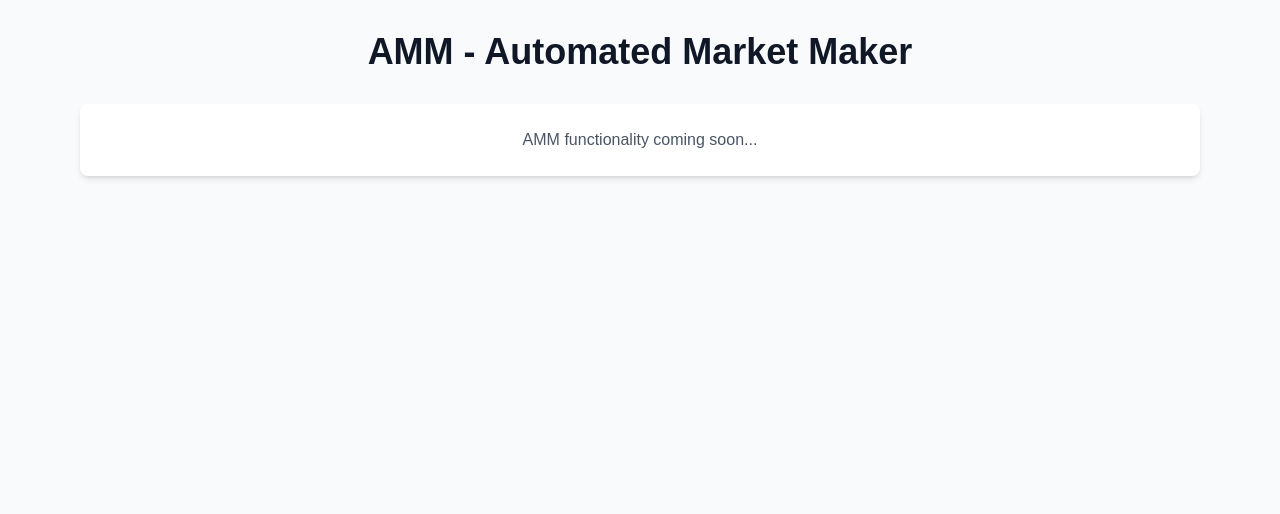
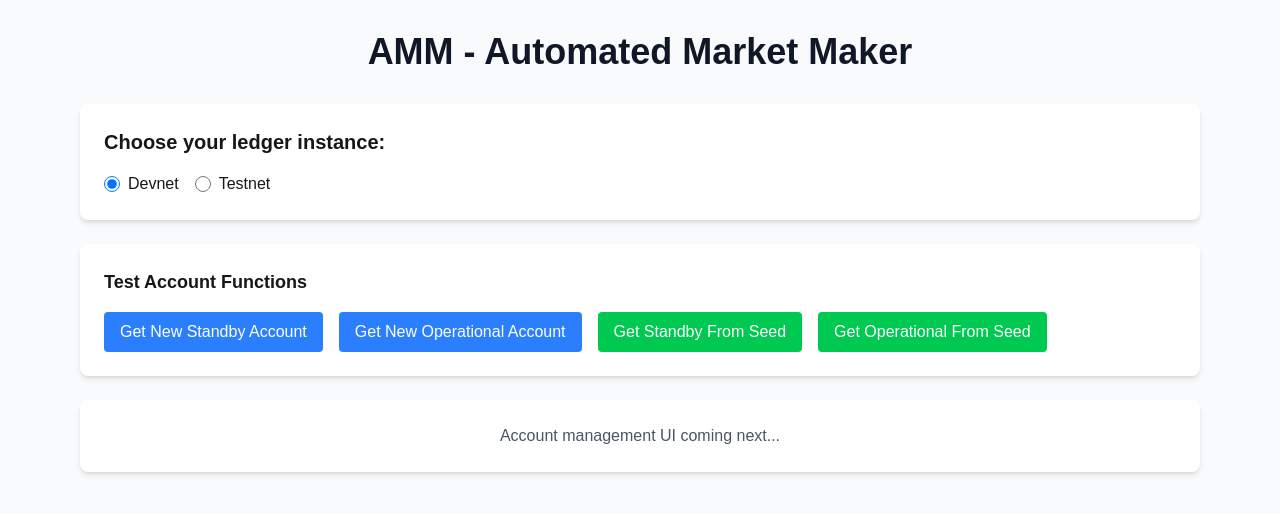
Before and after one commit to Avoisavo/EasyA-Wiser, a Next.js app: page /amm in a window 1280 px wide. Shown: the top 514 px of the page. Built offline with nearby package versions, Linux system fonts and the light colour scheme.

Commit message:
added network and account management

```diff
--- a/pages/amm.js
+++ b/pages/amm.js
@@ -3,6 +3,121 @@ import Head from 'next/head';
 import * as xrpl from 'xrpl';
 
 export default function AMM() {
+  // Network selection
+  const [selectedNetwork, setSelectedNetwork] = useState('devnet');
+
+  // Account states
+  const [standbyAccount, setStandbyAccount] = useState({
+    name: '',
+    address: '',
+    seed: ''
+  });
+
+  const [operationalAccount, setOperationalAccount] = useState({
+    name: '',
+    address: '',
+    seed: ''
+  });
+
+  // AMM Asset states
+  const [asset1Currency, setAsset1Currency] = useState('');
+  const [asset1Issuer, setAsset1Issuer] = useState('');
+  const [asset1Amount, setAsset1Amount] = useState('');
+
+  const [asset2Currency, setAsset2Currency] = useState('');
+  const [asset2Issuer, setAsset2Issuer] = useState('');
+  const [asset2Amount, setAsset2Amount] = useState('');
+
+  // Form states
+  const [amount, setAmount] = useState('');
+  const [destination, setDestination] = useState('');
+  const [currency, setCurrency] = useState('');
+  const [trustlineLimit, setTrustlineLimit] = useState('');
+
+  // Results and loading
+  const [results, setResults] = useState('');
+  const [ammInfo, setAmmInfo] = useState('');
+  const [loading, setLoading] = useState(false);
+
+  // Get network URL
+  const getNetworkUrl = () => {
+    return selectedNetwork === 'testnet'
+      ? 'wss://s.altnet.rippletest.net:51233/'
+      : 'wss://s.devnet.rippletest.net:51233/';
+  };
+
+  // Get new account from faucet
+  const getNewAccount = async (accountType) => {
+    setLoading(true);
+    const net = getNetworkUrl();
+    const client = new xrpl.Client(net);
+
+    try {
+      await client.connect();
+      setResults(`===Getting ${accountType} Account===\n\nConnected to ${net}.`);
+
+      const faucetHost = null;
+      const { wallet } = await client.fundWallet(null, { faucetHost });
+
+      const newAccountData = {
+        name: accountType === 'standby' ? standbyAccount.name : operationalAccount.name,
+        address: wallet.address,
+        seed: wallet.seed
+      };
+
+      if (accountType === 'standby') {
+        setStandbyAccount(newAccountData);
+      } else {
+        setOperationalAccount(newAccountData);
+      }
+
+      setResults(prev => prev + `\n\nNew ${accountType} account created!\nAddress: ${wallet.address}\nSeed: ${wallet.seed}`);
+
+    } catch (error) {
+      console.error('Error getting account:', error);
+      setResults(prev => prev + `\n===Error: ${error.message}===\n`);
+    } finally {
+      await client.disconnect();
+      setLoading(false);
+    }
+  };
+
+  // Get account from seed
+  const getAccountFromSeed = async (accountType) => {
+    setLoading(true);
+    const net = getNetworkUrl();
+    const client = new xrpl.Client(net);
+
+    try {
+      await client.connect();
+      setResults(`===Finding ${accountType} wallet.===\n\n`);
+
+      const seed = accountType === 'standby' ? standbyAccount.seed : operationalAccount.seed;
+      const wallet = xrpl.Wallet.fromSeed(seed);
+      const address = wallet.address;
+
+      const updatedAccount = {
+        ...(accountType === 'standby' ? standbyAccount : operationalAccount),
+        address: address
+      };
+
+      if (accountType === 'standby') {
+        setStandbyAccount(updatedAccount);
+      } else {
+        setOperationalAccount(updatedAccount);
+      }
+
+      setResults(prev => prev + `===Wallet found.===\n\n${accountType} account address: ` + address + "\n\n");
+
+    } catch (error) {
+      console.error('Error getting account from seed:', error);
+      setResults(prev => prev + `\nError: ${error.message}\n`);
+    } finally {
+      await client.disconnect();
+      setLoading(false);
+    }
+  };
+
   return (
     <div className="min-h-screen bg-gray-50 py-8">
       <Head>
@@ -13,9 +128,71 @@ export default function AMM() {
       <div className="max-w-6xl mx-auto px-4">
         <h1 className="text-4xl font-bold text-center mb-8 text-gray-900">AMM - Automated Market Maker</h1>
 
+        {/* Network Selection */}
+        <div className="bg-white rounded-lg shadow-md p-6 mb-6">
+          <h2 className="text-xl font-semibold mb-4">Choose your ledger instance:</h2>
+          <div className="flex gap-4">
+            <label className="flex items-center gap-2">
+              <input
+                type="radio"
+                value="devnet"
+                checked={selectedNetwork === 'devnet'}
+                onChange={(e) => setSelectedNetwork(e.target.value)}
+                className="w-4 h-4"
+              />
+              <span>Devnet</span>
+            </label>
+            <label className="flex items-center gap-2">
+              <input
+                type="radio"
+                value="testnet"
+                checked={selectedNetwork === 'testnet'}
+                onChange={(e) => setSelectedNetwork(e.target.value)}
+                className="w-4 h-4"
+              />
+              <span>Testnet</span>
+            </label>
+          </div>
+        </div>
+
+        {/* Testing Buttons - Basic account creation testing */}
+        <div className="bg-white rounded-lg shadow-md p-6 mb-6">
+          <h3 className="text-lg font-semibold mb-4">Test Account Functions</h3>
+          <div className="flex gap-4 flex-wrap">
+            <button
+              onClick={() => getNewAccount('standby')}
+              disabled={loading}
+              className="px-4 py-2 bg-blue-500 text-white rounded hover:bg-blue-600 disabled:opacity-50"
+            >
+              Get New Standby Account
+            </button>
+            <button
+              onClick={() => getNewAccount('operational')}
+              disabled={loading}
+              className="px-4 py-2 bg-blue-500 text-white rounded hover:bg-blue-600 disabled:opacity-50"
+            >
+              Get New Operational Account
+            </button>
+            <button
+              onClick={() => getAccountFromSeed('standby')}
+              disabled={loading}
+              className="px-4 py-2 bg-green-500 text-white rounded hover:bg-green-600 disabled:opacity-50"
+            >
+              Get Standby From Seed
+            </button>
+            <button
+              onClick={() => getAccountFromSeed('operational')}
+              disabled={loading}
+              className="px-4 py-2 bg-green-500 text-white rounded hover:bg-green-600 disabled:opacity-50"
+            >
+              Get Operational From Seed
+            </button>
+          </div>
+        </div>
+
         {/* Content will be added in subsequent commits */}
         <div className="bg-white rounded-lg shadow-md p-6">
-          <p className="text-gray-600 text-center">AMM functionality coming soon...</p>
+          <p className="text-gray-600 text-center">Account management UI coming next...</p>
         </div>
       </div>
     </div>
```
